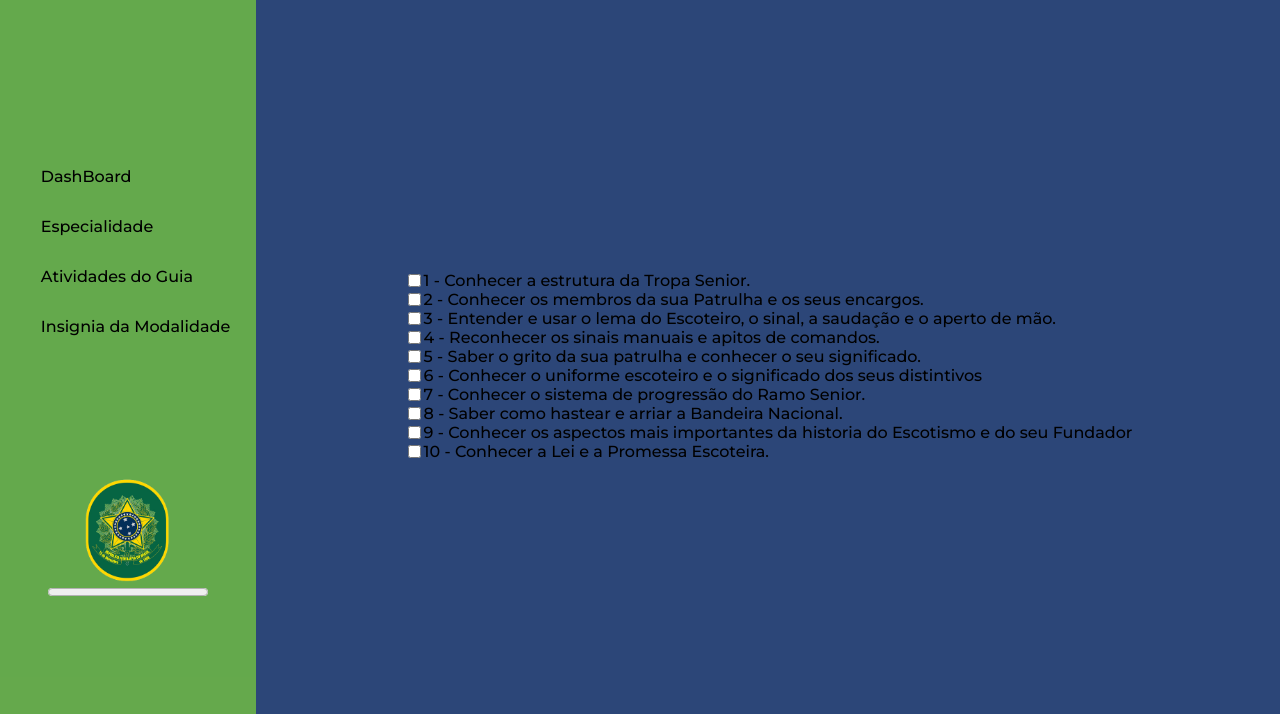
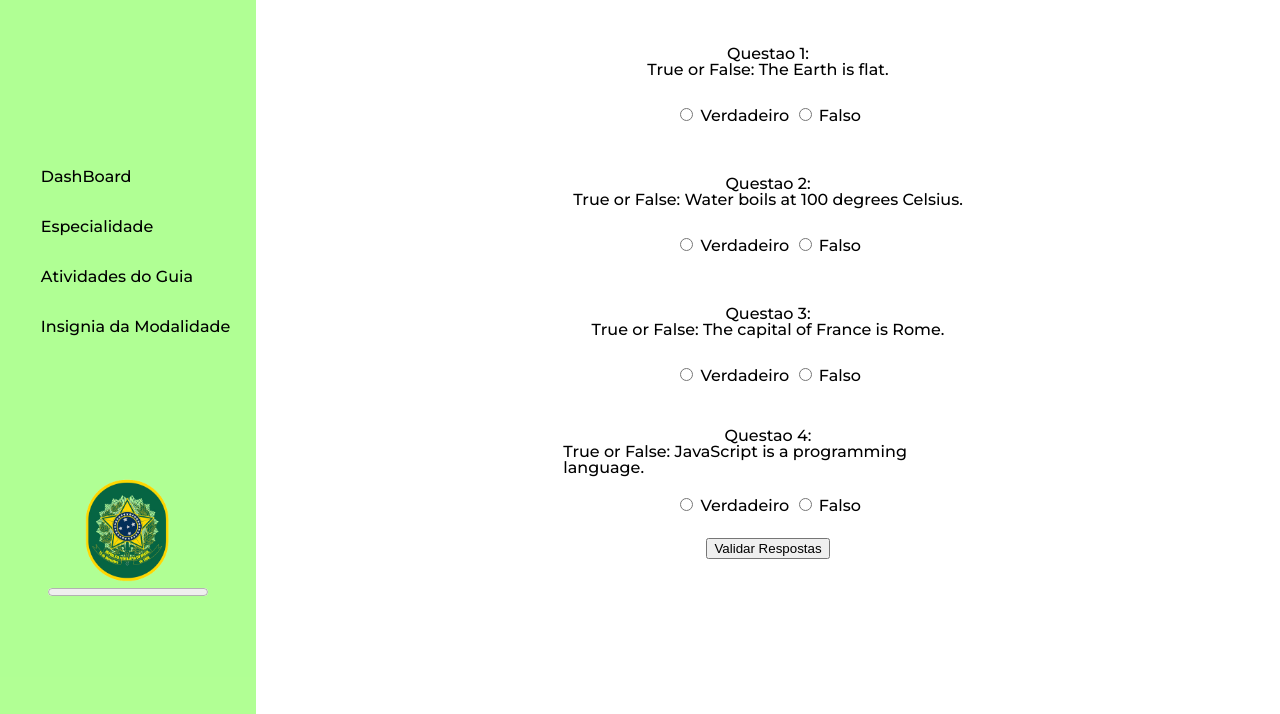
Before and after one commit to maarcos-floriano/projeto-individual, a website: page site/public/dashboard/dashboard.html in a window 1280 px wide. Shown: the part 86-800 px from the top of the page. Drawn offline with nearby package versions, Linux system fonts and the light colour scheme.

Commit message:
criei a tela insignia

```diff
--- a/site/public/css/dashboards.css
+++ b/site/public/css/dashboards.css
@@ -9,7 +9,7 @@ body {
 aside {
   width: 20%;
   height: 100%;
-  background-color: rgba(35, 133, 0, 0.70);
+  background-color: rgba(68, 255, 0, 0.418);
   display: flex;
   flex-direction: column;
   justify-content: space-evenly;
@@ -61,7 +61,7 @@ aside figure progress{
   align-items: center;
 }
 .titulo h1 {
-  color: #fff;
+  color: #2C4678;
   font-size: 20px;
   font-style: normal;
   font-weight: 700;
@@ -169,11 +169,11 @@ section article header div{
   align-items: center;
 }
 .main-atividades-guia{
-  display: flex;
+  display: none;
   flex-direction: column;
   width: 80%;
   height: 100%;
-  background-color: #2c4678;
+  background-color: #fff;
   justify-content: space-between;
   align-items: center;
 }
@@ -196,3 +196,43 @@ section article header div{
   display: flex;
   align-items: center;
 }
+.main-insignia{
+  display: flex;
+  flex-direction: column;
+  width: 80%;
+  height: 100%;
+  background-color: #fff;
+  justify-content: space-between;
+  align-items: center;
+}
+.main-insignia section{
+  width: 100%;
+  height: 100%;
+  display: flex;
+  align-items: start;
+  justify-content: space-evenly;
+}
+.main-insignia section form{
+  width: 40%;
+  height: 80%;
+  display: flex;
+  flex-direction: column;
+  align-items: center;
+  justify-content: start;
+}
+section form .pergunta{
+  width: 100%;
+  height: 130px;
+  display: flex;
+  flex-direction: column;
+  justify-content: space-evenly;
+  align-items: center;
+}
+.pergunta .enunciado{
+  width: 100%;
+  height: 30%;
+  display: flex;
+  flex-direction: column;
+  justify-content: center;
+  align-items: center;
+}
--- a/site/public/dashboard/dashboard.html
+++ b/site/public/dashboard/dashboard.html
@@ -642,6 +642,80 @@
         </article>
       </section>
     </main>
+    <main class="main-insignia" id="tela_insignia">
+        <header class="cabecalho">
+          <div class="titulo">
+            <h1>Progresso da sua Liz de Ouro</h1>
+          </div>
+          <div class="nav">
+            <figure>
+              <img src="../assets/flor de lis.png" width="30px" />
+            </figure>
+            <figure>
+              <img src="../assets/flor de lis.png" width="30px" />
+            </figure>
+            <select id="menuInsignia" onchange="maisOpcoes(menuInsignia)">
+              <option value="0">Sobre</option>
+              <option value="1">Feedback</option>
+              <option value="2">Sair</option>
+              <option value="3">Sincronizar</option>
+            </select>
+          </div>
+        </header>
+        <section>
+          <form>
+            <div class="pergunta">
+              <div class="enunciado">
+                <h3>Questao 1:</h3>
+                <p id="perguntaUm">True or False: The Earth is flat.</p>
+              </div>
+              <div class="respostas">
+                <input type="radio" id="q1_true" name="q1" value="true" />
+                <label for="q1_true">Verdadeiro</label>
+                <input type="radio" id="q1_false" name="q1" value="false" />
+                <label for="q1_false">Falso</label>
+              </div>
+            </div>
+            <div class="pergunta">
+              <div class="enunciado">
+                <h3>Questao 2:</h3>
+                <p id="perguntaDois">True or False: Water boils at 100 degrees Celsius.</p>
+              </div>
+              <div class="respostas">
+                <input type="radio" id="q2_true" name="q2" value="true" />
+                <label for="q2_true">Verdadeiro</label>
+                <input type="radio" id="q2_false" name="q2" value="false" />
+                <label for="q2_false">Falso</label>
+              </div>
+            </div>
+            <div class="pergunta">
+              <div class="enunciado">
+                <h3>Questao 3:</h3>
+                <p id="perguntaTres">True or False: The capital of France is Rome.</p>
+              </div>
+              <div class="respostas">
+                <input type="radio" id="q3_true" name="q3" value="true" />
+                <label for="q3_true">Verdadeiro</label>
+                <input type="radio" id="q3_false" name="q3" value="false" />
+                <label for="q3_false">Falso</label>
+              </div>
+            </div>
+            <div class="pergunta">
+              <div class="enunciado">
+                <h3>Questao 4:</h3>
+                <p id="perguntaQuatro">True or False: JavaScript is a programming language.</p>
+              </div>
+              <respostas>
+                <input type="radio" id="q4_true" name="q4" value="true" />
+                <label for="q4_true">Verdadeiro</label>
+                <input type="radio" id="q4_false" name="q4" value="false" />
+                <label for="q4_false">Falso</label>
+              </respostas>
+            </div>
+            <button type="submit" onclick="validarRespostas()">Validar Respostas</button>
+          </form>
+        </section>
+    </main>
   </body>
 </html>
 <script src="../js/dashboard.js"></script>
--- a/site/public/js/dashboard.js
+++ b/site/public/js/dashboard.js
@@ -317,3 +317,7 @@ function atualizarEspecialidades(){
       // finalizarAguardar();
     });
 }
+
+function validarRespostas(){
+
+}
```
